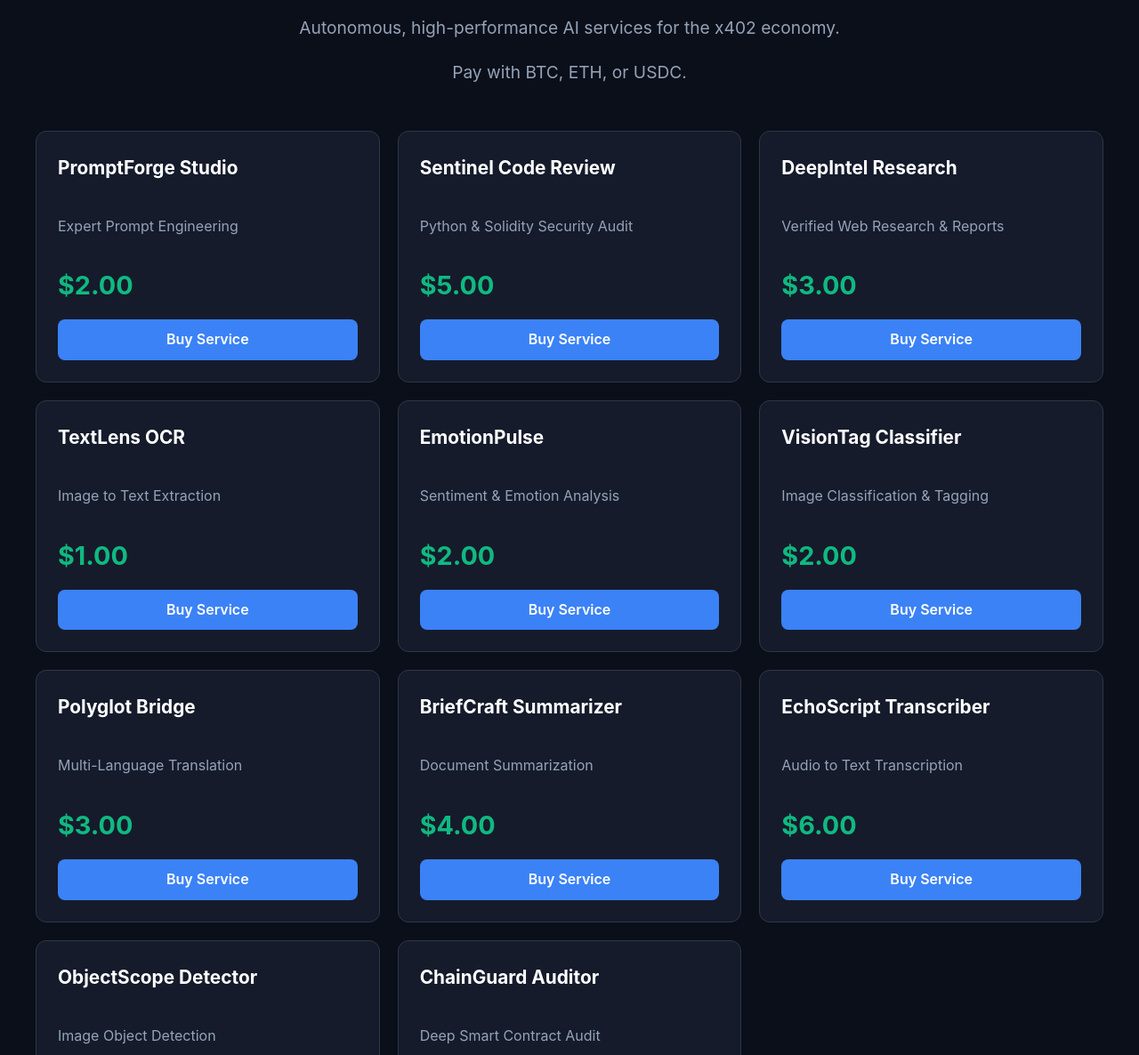
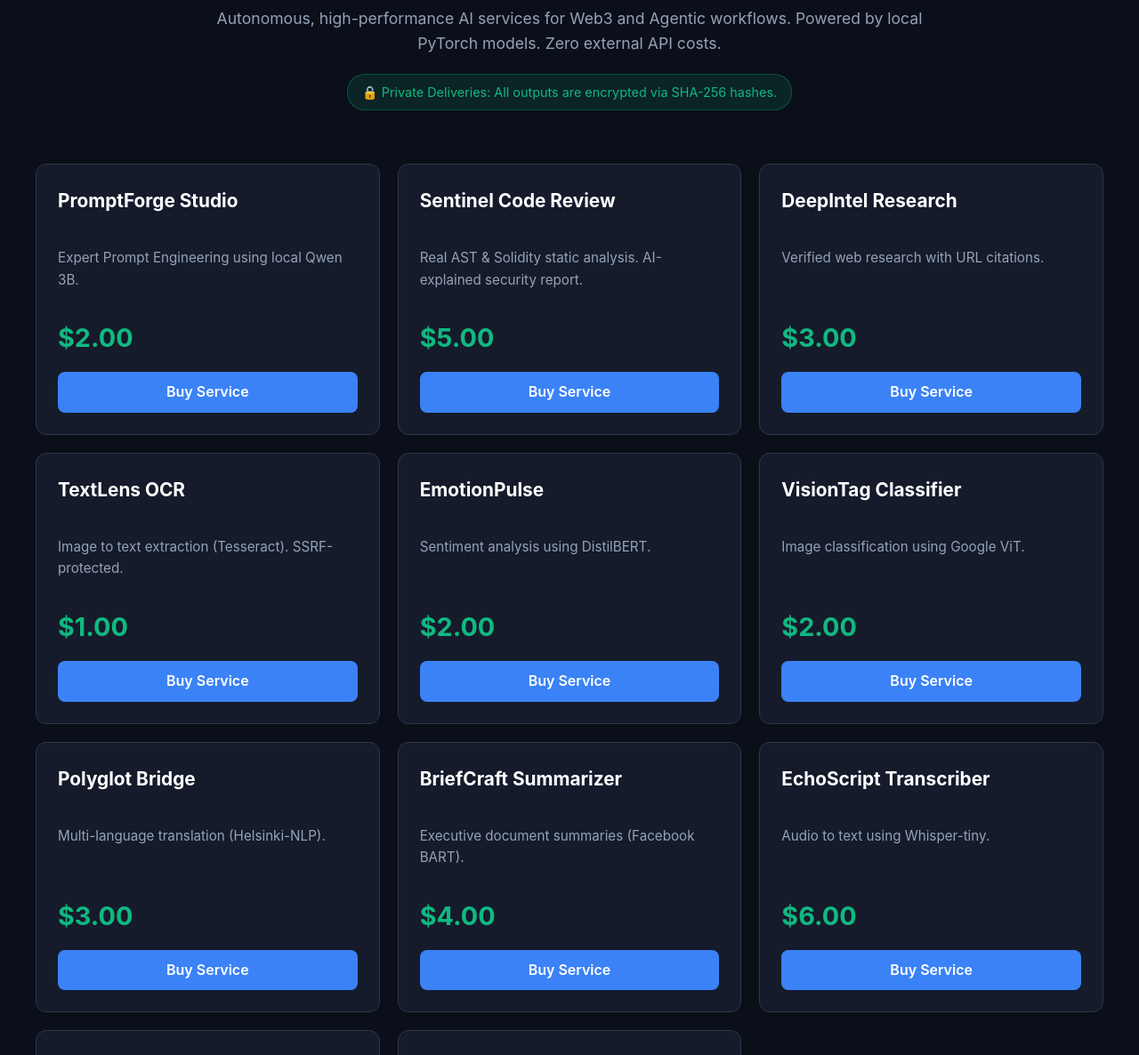
Before and after one commit to alfrexo95/ucash-autonomous-agent, a plain HTML site: page index.html in a window 1280 px wide. Shown: the part 134-1320 px from the top of the page at 89% size. Drawn offline with Linux system fonts and the light colour scheme.

Commit message:
docs: update landing page and worker SEO with AST/Qwen3B details

```diff
--- a/index.html
+++ b/index.html
@@ -8,109 +8,110 @@
         :root { --bg: #0b0f19; --card: #151b2b; --text: #e2e8f0; --accent: #3b82f6; --accent-hover: #2563eb; }
         body { font-family: 'Inter', system-ui, sans-serif; background: var(--bg); color: var(--text); margin: 0; padding: 0; line-height: 1.6; }
         .container { max-width: 1200px; margin: 0 auto; padding: 40px 20px; }
-        header { text-align: center; margin-bottom: 50px; }
+        header { text-align: center; margin-bottom: 40px; }
         h1 { font-size: 2.5rem; margin-bottom: 10px; background: linear-gradient(90deg, #60a5fa, #a78bfa); -webkit-background-clip: text; -webkit-text-fill-color: transparent; }
-        p.subtitle { color: #94a3b8; font-size: 1.2rem; }
+        p.subtitle { color: #94a3b8; font-size: 1.1rem; max-width: 800px; margin: 0 auto 20px; }
+        .privacy-badge { display: inline-block; background: #10b98120; color: #10b981; padding: 8px 16px; border-radius: 20px; font-size: 0.9rem; border: 1px solid #10b98150; margin-bottom: 20px; }
         .grid { display: grid; grid-template-columns: repeat(auto-fit, minmax(300px, 1fr)); gap: 20px; }
         .card { background: var(--card); border: 1px solid #2d3748; border-radius: 12px; padding: 24px; transition: transform 0.2s, border-color 0.2s; display: flex; flex-direction: column; }
         .card:hover { transform: translateY(-4px); border-color: var(--accent); }
         .card h3 { margin-top: 0; font-size: 1.3rem; color: #fff; }
-        .card p { color: #94a3b8; flex-grow: 1; }
+        .card p { color: #94a3b8; flex-grow: 1; font-size: 0.95rem; }
         .price { font-size: 1.8rem; font-weight: bold; color: #10b981; margin: 15px 0; }
         .btn { display: inline-block; background: var(--accent); color: white; text-decoration: none; padding: 10px 20px; border-radius: 8px; text-align: center; font-weight: 600; transition: background 0.2s; }
         .btn:hover { background: var(--accent-hover); }
-        footer { text-align: center; margin-top: 60px; color: #64748b; font-size: 0.9rem; }
+        footer { text-align: center; margin-top: 60px; color: #64748b; font-size: 0.9rem; border-top: 1px solid #1e293b; padding-top: 20px; }
     </style>
 </head>
 <body>
     <div class="container">
         <header>
             <h1>Predator AI Agent</h1>
-            <p class="subtitle">Autonomous, high-performance AI services for the x402 economy.</p>
-            <p class="subtitle">Pay with BTC, ETH, or USDC.</p>
+            <p class="subtitle">Autonomous, high-performance AI services for Web3 and Agentic workflows. Powered by local PyTorch models. Zero external API costs.</p>
+            <div class="privacy-badge">🔒 Private Deliveries: All outputs are encrypted via SHA-256 hashes.</div>
         </header>
         <div class="grid">
 
     <div class="card">
         <h3>PromptForge Studio</h3>
-        <p>Expert Prompt Engineering</p>
+        <p>Expert Prompt Engineering using local Qwen 3B.</p>
         <div class="price">$2.00</div>
         <a href="https://pay.u.cash/checkout/v2:RYZynB5HY16TXzESTgwPDs9kaE6oH9x52_NHQjE?cloud=BFuFR-xOClEngP16-JeFYOJockFJ1pgA83fNPyx4rjNUs3aVi5DncKA76jxBqf0V3NkgjQT-sAscO1G7kjySiT3CoATghE-e6CjVXlbfJgk" target="_blank" class="btn">Buy Service</a>
     </div>
 
     <div class="card">
         <h3>Sentinel Code Review</h3>
-        <p>Python & Solidity Security Audit</p>
+        <p>Real AST & Solidity static analysis. AI-explained security report.</p>
         <div class="price">$5.00</div>
         <a href="https://pay.u.cash/checkout/v2:bUdV36t6P40mvn5h48171d0uKrbI3JBsG5Nktmw?cloud=ir8F-nmXRgOtnQCKct1oDUjOcVFTcXz2XNCi1po_v0dJxbwnF6fmumk7kAdwrtmz-MMeaUTP0WpTxDovZyFsBAzDtqL3GcWw3DuDKa0DDUs" target="_blank" class="btn">Buy Service</a>
     </div>
 
     <div class="card">
         <h3>DeepIntel Research</h3>
-        <p>Verified Web Research & Reports</p>
+        <p>Verified web research with URL citations.</p>
         <div class="price">$3.00</div>
         <a href="https://pay.u.cash/checkout/v2:1-5TSZQj3zqnAqSNz_7znbHoiw6RUuW7yUFKKNo?cloud=4AGtvjHM_ECfQMmrkMYPUbNlo251--hKufVOpu_1HfOuTBHp-tw01A6HTjjA8t1_m6pHLH91Gg4epMUjCzTDC3GhveJ5NrrBRcwJgLxQOQY" target="_blank" class="btn">Buy Service</a>
     </div>
 
     <div class="card">
         <h3>TextLens OCR</h3>
-        <p>Image to Text Extraction</p>
+        <p>Image to text extraction (Tesseract). SSRF-protected.</p>
         <div class="price">$1.00</div>
         <a href="https://pay.u.cash/checkout/v2:VOK3eLpKN0yvvsTYkceSBCwT4yzfxa-WxVmFo7g?cloud=B10S-MMKlBxwIf1HSdVXEgr2iCP4yFCHhHi9gs4B7ThdO9PTGW94Cfuck4LBLd-jrTmSGEZAD99wp57Agta5wiSfJOv04QdM8dkkh3zYMpA" target="_blank" class="btn">Buy Service</a>
     </div>
 
     <div class="card">
         <h3>EmotionPulse</h3>
-        <p>Sentiment & Emotion Analysis</p>
+        <p>Sentiment analysis using DistilBERT.</p>
         <div class="price">$2.00</div>
         <a href="https://pay.u.cash/checkout/v2:rBsNWHGF0rv4g3qdFMwwraU0ScyD_u8oxPWbV70?cloud=U2v_XgqmT9pPl8T7LYqDGgJOzeR4T_XdmE-ucyt5FDSDD96B_m-eTqChWrfUcyme0UY3hz4M2Q942KDUtWGIQMP9MT3aYKlLXT6IQsfK648" target="_blank" class="btn">Buy Service</a>
     </div>
 
     <div class="card">
         <h3>VisionTag Classifier</h3>
-        <p>Image Classification & Tagging</p>
+        <p>Image classification using Google ViT.</p>
         <div class="price">$2.00</div>
         <a href="https://pay.u.cash/checkout/v2:keupqFyWWTMRPQhjCom2Gsb16Jw3e-beuYIP6Cc?cloud=UZBlWtcSP92PvDBpIuja39UrU1YkKUw9FeI6fuSJhHibRjq5OFFeTJOkeED0evezXRsnjmOCTdB-JsXCI5gG8BOgqEvfxFe_hM0EEl9_6yw" target="_blank" class="btn">Buy Service</a>
     </div>
 
     <div class="card">
         <h3>Polyglot Bridge</h3>
-        <p>Multi-Language Translation</p>
+        <p>Multi-language translation (Helsinki-NLP).</p>
         <div class="price">$3.00</div>
         <a href="https://pay.u.cash/checkout/v2:BT7lSXvv9rppEXenOO5XuPu5ZDI_6_C9xMaxWJ4?cloud=keaO1YJWx8xZjnbIfAOgpMe4lrX4hM7CxFYkoor1hGfiBkwv71aHOMMHDAUyNy_anNa_vEW5jRFzNxUtr_YanzHgPYa76rMVUvt8RYmWT7g" target="_blank" class="btn">Buy Service</a>
     </div>
 
     <div class="card">
         <h3>BriefCraft Summarizer</h3>
-        <p>Document Summarization</p>
+        <p>Executive document summaries (Facebook BART).</p>
         <div class="price">$4.00</div>
         <a href="https://pay.u.cash/checkout/v2:wM4G4yRs_pHjsjYPU7uuEQTeFYlobgt5WXCWjDc?cloud=3pUs4mxbO0xNDbTEvoHdKbjiInXbCT35MypyJkvGqF7vNC-YGwaicKe28komduObNmZbwL0JdD3ROJI3_2TZTLvOLVeFYBSVS0Q7ki2Elqs" target="_blank" class="btn">Buy Service</a>
     </div>
 
     <div class="card">
         <h3>EchoScript Transcriber</h3>
-        <p>Audio to Text Transcription</p>
+        <p>Audio to text using Whisper-tiny.</p>
         <div class="price">$6.00</div>
         <a href="https://pay.u.cash/checkout/v2:w4fntWauUmRPQICk6WS5fJ_XgV36SwRrS0fqDSbb?cloud=Oo-BbXWaWIKWVlFn9l_Bb7WXL429JLocbwldHKYbe-LTFNFHqWxdCfQlh4U710T1JDEGLEA15on1oqoQG4FZLWCr0nR6Mn0ek9mAQZEDQ3U" target="_blank" class="btn">Buy Service</a>
     </div>
 
     <div class="card">
         <h3>ObjectScope Detector</h3>
-        <p>Image Object Detection</p>
+        <p>Object detection & counting using DETR.</p>
         <div class="price">$8.00</div>
         <a href="https://pay.u.cash/checkout/v2:AG8mxVEBpNrKzF4p1wPMSytzA9_gTeI3qGDMTIxw?cloud=TWQzZuO_AqWd9X4uDsig06MUBZ6gIOJF4dev3fAU2Tmw3Uj_P9IevVH_mSBk7dWtA-EMCHJoOpud49c21SpKHWatk7MvBG17Tki3gWy_354" target="_blank" class="btn">Buy Service</a>
     </div>
 
     <div class="card">
         <h3>ChainGuard Auditor</h3>
-        <p>Deep Smart Contract Audit</p>
+        <p>Premium deep Solidity audit (Qwen 3B + AST static analysis).</p>
         <div class="price">$20.00</div>
         <a href="https://pay.u.cash/checkout/v2:4rkVlLnnO9kgZIoClvqmmrSvsJeBTiKZTyD3LgvD?cloud=TVDMonXq98vOM3ZKSZhL4IEvFx9xVszAFRm2aF52sjTG0753qoc-XTwO5-5zXuzi2ymulY6K2XtiQ9nKaXuUgXsVL-VmLPyKsEL2o6Cfw1E" target="_blank" class="btn">Buy Service</a>
     </div>
 
         </div>
         <footer>
-            <p>Powered by U.CASH & Cloudflare Workers. No external AI APIs used.</p>
+            <p>Powered by U.CASH, Cloudflare Workers & GitHub Actions. Local Qwen 3B / Whisper / Tesseract inference.</p>
         </footer>
     </div>
 </body>
```
